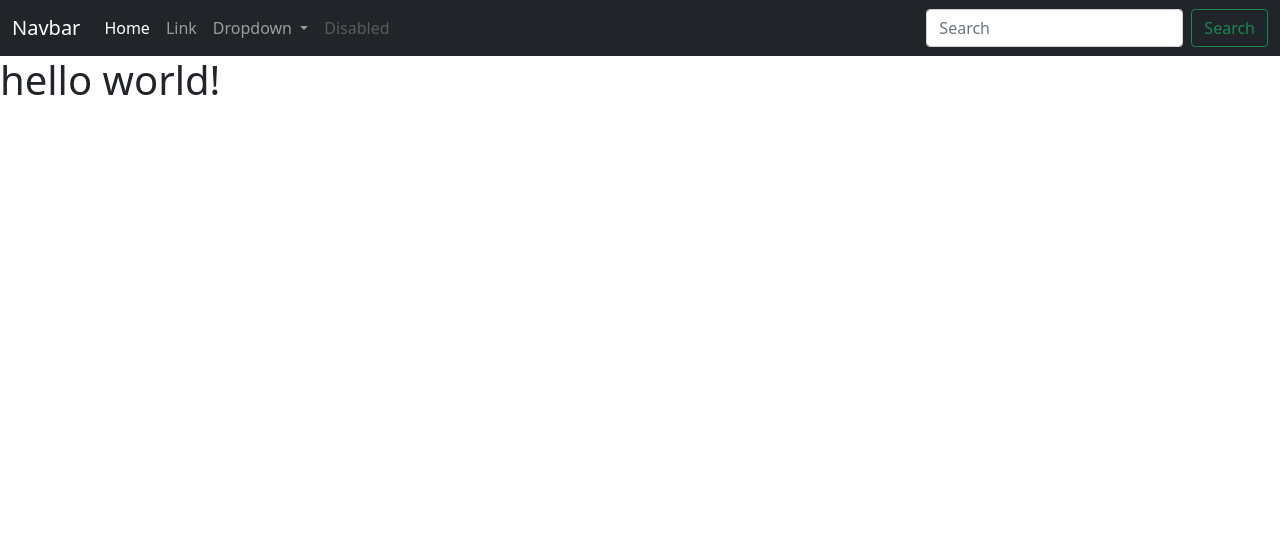
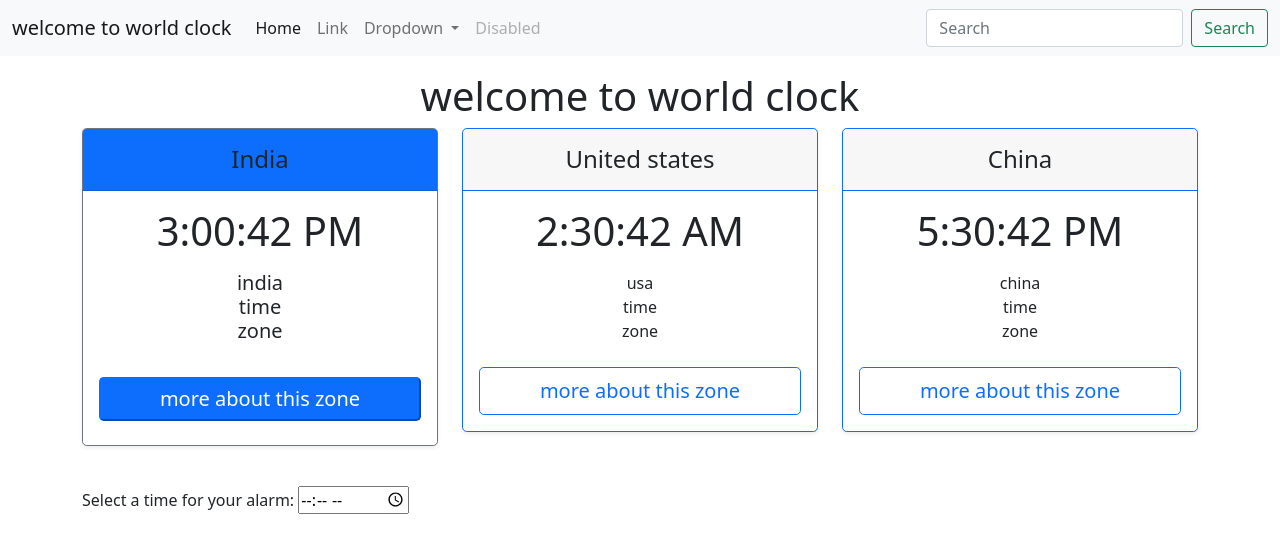
Before and after one commit to tanvipatel99251/project, a website: page index.html in a window 1280 px wide. Drawn offline with nearby package versions, Linux system fonts and the light colour scheme.

Commit message:
Add files via upload

```diff
--- a/index.html
+++ b/index.html
@@ -9,16 +9,16 @@
 </head>
 <body>
 
-    <nav class="navbar navbar-expand-lg navbar-dark bg-dark">
+    <nav class="navbar navbar-expand-lg navbar-light bg-light">
         <div class="container-fluid">
-          <a class="navbar-brand" href="/">Navbar</a>
+          <a class="navbar-brand" href="#">welcome to world clock</a>
           <button class="navbar-toggler" type="button" data-bs-toggle="collapse" data-bs-target="#navbarSupportedContent" aria-controls="navbarSupportedContent" aria-expanded="false" aria-label="Toggle navigation">
             <span class="navbar-toggler-icon"></span>
           </button>
           <div class="collapse navbar-collapse" id="navbarSupportedContent">
             <ul class="navbar-nav me-auto mb-2 mb-lg-0">
               <li class="nav-item">
-                <a class="nav-link active" aria-current="page" href="home">Home</a>
+                <a class="nav-link active" aria-current="page" href="#">Home</a>
               </li>
               <li class="nav-item">
                 <a class="nav-link" href="#">Link</a>
@@ -46,12 +46,107 @@
         </div>
       </nav>
 
-      <h1>hello world!</h1>
+      <div class="container my-3">
+        <h1 class="text-center">welcome to world clock</h1>
+        <main>
+            <div class="row row-cols-1 row-cols-md-3 mb-3 text-center">
+              <div class="col">
+                <div class="card mb-4 rounded-3 shadow-sm border-secondary">
+                  <div class="card-header py-3 bg-primary">
+                    <h4 class="my-0 fw-normal">India</h4>
+                  </div>
+                  <div class="card-body ">
+                    <h1 class="card-title pricing-card-title" id="india"><h1>
+                    <ul class="list-unstyled mt-3 mb-4 fs-5">
+                      <li>india</li>
+                      <li>time</li>
+                      <li>zone</li>
+
+                    </ul>
+                    <button type="button" class="w-100 btn-lg btn-primary">more about this zone</button>
+                  </div>
+                </div>
+              </div>
+              <div class="col">
+                <div class="card mb-4 rounded-3 shadow-sm border-primary">
+                  <div class="card-header py-3 border-primary">
+                    <h4 class="my-0 fw-normal">United states</h4>
+                  </div>
+                  <div class="card-body">
+                    <h1 class="card-title pricing-card-title " id="usa"></h1>
+                    <ul class="list-unstyled mt-3 mb-4">
+                      <li>usa</li>
+                      <li>time</li>
+                      <li>zone</li>
+
+                    </ul>
+                    <button type="button" class="w-100 btn btn-lg btn-outline-primary">more about this zone</button>
+                  </div>
+                </div>
+              </div>
+              <div class="col">
+                <div class="card mb-4 rounded-3 shadow-sm border-primary">
+                  <div class="card-header py-3 text-black  border-primary">
+                    <h4 class="my-0 fw-normal">China</h4>
+                  </div>
+                  <div class="card-body">
+                    <h1 class="card-title pricing-card-title" id="china"></h1>
+                    <ul class="list-unstyled mt-3 mb-4">
+                      <li>china</li>
+                      <li>time</li>
+                      <li>zone</li>
+
+                    </ul>
+                    <button type="button" class="w-100 btn btn-lg btn-outline-primary">more about this zone</button>
+                  </div>
+                </div>
+              </div>
+            </div>
+
+
+          </main>
+
+          <label for="appt">Select a time for your alarm:</label>
+<input type="time" id="alarm" name="alarm">
+      </div>
 
 
     <script src="https://cdn.jsdelivr.net/npm/bootstrap@5.0.2/dist/js/bootstrap.bundle.min.js" integrity="sha384-MrcW6ZMFYlzcLA8Nl+NtUVF0sA7MsXsP1UyJoMp4YLEuNSfAP+JcXn/tWtIaxVXM" crossorigin="anonymous"></script>
     <script src="https://cdn.jsdelivr.net/npm/@popperjs/core@2.9.2/dist/umd/popper.min.js" integrity="sha384-IQsoLXl5PILFhosVNubq5LC7Qb9DXgDA9i+tQ8Zj3iwWAwPtgFTxbJ8NT4GN1R8p" crossorigin="anonymous"></script>
 <script src="https://cdn.jsdelivr.net/npm/bootstrap@5.0.2/dist/js/bootstrap.min.js" integrity="sha384-cVKIPhGWiC2Al4u+LWgxfKTRIcfu0JTxR+EQDz/bgldoEyl4H0zUF0QKbrJ0EcQF" crossorigin="anonymous"></script>
 
+<script>
+    const updatetime = ()=>{
+    let d = new Date()
+   usa.innerHTML=d. toLocaleString('en-US', {
+    timeZone: 'America/Los_Angeles',
+   }).split(", ")[1]
+
+   india.innerHTML=d. toLocaleString('en-US', {
+    timeZone: 'Asia/Kolkata',
+   }).split(", ")[1]
+
+   china.innerHTML=d. toLocaleString('en-US', {
+    timeZone: 'Asia/Shanghai',
+   }).split(", ")[1]
+
+
+   let alarmhour= alarm.value.split(":")[0]
+   let alarmmin = alarm.value.split(":")[1]
+
+  //  console.log(d.getHours(),alarmhour);
+  //  console.log(d.getMinutes(),alarmmin);
+
+   if(d.getHours()==alarmhour && d.getMinutes()== alarmmin){
+    // console.log("alarm is ringing");
+    let audiourl = "https://file-examples.com/storage/fe629099fc646eff79529f9/2017/11/file_example_WAV_10MG.wav"
+    var audio = new Audio(audiourl);
+     audio.play();
+   }
+}
+setInterval(updatetime,1000);
+
+
+</script>
 </body>
 </html>
--- a/package.json
+++ b/package.json
@@ -1,5 +1,5 @@
 {
-  "name": "005_webexpress",
+  "name": "worldclockapp",
   "version": "1.0.0",
   "description": "",
   "main": "app.js",
```
Also changed, not shown: app.js (+5 -16 lines), 1 other file.
